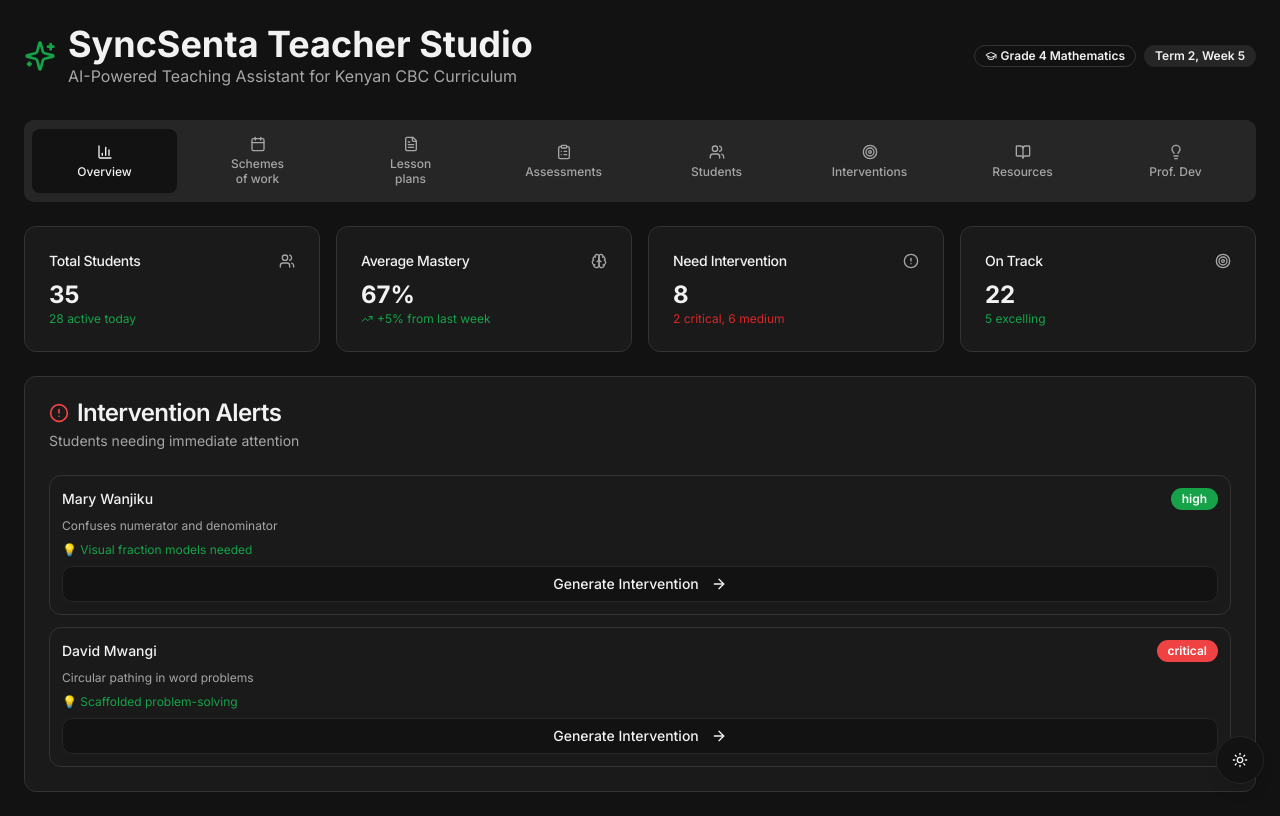
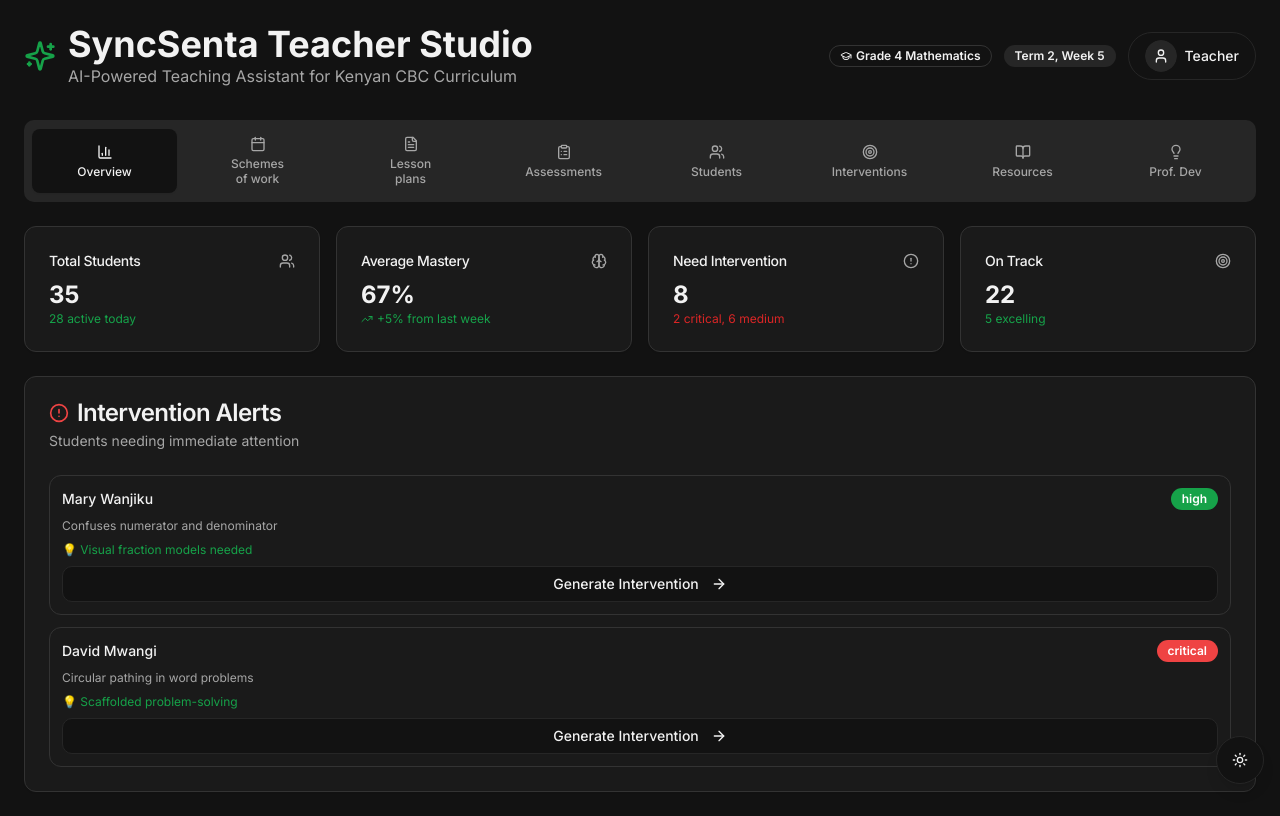
Before and after one commit to Asmit-ctrl/Ascendra, a Next.js app in the folder studio/: page /teacher in a window 1280 px wide. Built offline with nearby package versions, Linux system fonts and the light colour scheme.

Commit message:
fix: Replace localhost with Render backend URL
- Created centralized API configuration
- Updated all components to use environment variable
- Added direct subject-to-chat feature for students
- Backend deployed to Render: https://ascendra-1.onrender.com

```diff
--- a/studio/src/components/teacher/enhanced-teacher-dashboard.tsx
+++ b/studio/src/components/teacher/enhanced-teacher-dashboard.tsx
@@ -1,14 +1,26 @@
 "use client"
 
 import { useState } from 'react'
+import { useRouter } from 'next/navigation'
 import { Tabs, TabsContent, TabsList, TabsTrigger } from '@/components/ui/tabs'
 import { Card } from '@/components/ui/card'
 import { Badge } from '@/components/ui/badge'
+import { Button } from '@/components/ui/button'
 import {
   Calendar, FileText, ClipboardList, BookOpen, Users,
   MessageSquare, Award, Brain, TrendingUp, AlertCircle,
-  BarChart3, Target, Lightbulb, GraduationCap, Sparkles
+  BarChart3, Target, Lightbulb, GraduationCap, Sparkles,
+  LogOut, Settings, User
 } from 'lucide-react'
+import {
+  DropdownMenu,
+  DropdownMenuContent,
+  DropdownMenuItem,
+  DropdownMenuLabel,
+  DropdownMenuSeparator,
+  DropdownMenuTrigger,
+} from "@/components/ui/dropdown-menu"
+import { Avatar, AvatarImage, AvatarFallback } from "@/components/ui/avatar"
 
 // Import sub-components
 import { SchemeOfWorkGenerator } from './scheme-of-work-generator'
@@ -22,6 +34,15 @@ import { ProfessionalDevelopment } from './professional-development'
 
 export function EnhancedTeacherDashboard() {
   const [activeTab, setActiveTab] = useState('overview')
+  const router = useRouter()
+
+  const handleLogout = () => {
+    // Clear any teacher-specific data
+    localStorage.removeItem('teacherName')
+    localStorage.removeItem('userAvatar')
+    // Redirect to login
+    router.push('/login')
+  }
 
   return (
     <div className="container mx-auto p-6 max-w-[1600px]">
@@ -37,12 +58,41 @@ export function EnhancedTeacherDashboard() {
               </p>
             </div>
           </div>
-          <div className="flex items-center gap-2">
+          <div className="flex items-center gap-3">
             <Badge variant="outline" className="gap-1">
               <GraduationCap className="h-3 w-3" />
               Grade 4 Mathematics
             </Badge>
             <Badge variant="secondary">Term 2, Week 5</Badge>
+
+            {/* User Profile Dropdown */}
+            <DropdownMenu>
+              <DropdownMenuTrigger asChild>
+                <Button
+                  variant="outline"
+                  className="flex items-center gap-2 rounded-full h-12 px-4"
+                >
+                  <Avatar className="h-8 w-8">
+                    <AvatarFallback>
+                      <User className="h-4 w-4" />
+                    </AvatarFallback>
+                  </Avatar>
+                  <span className="hidden sm:inline">Teacher</span>
+                </Button>
+              </DropdownMenuTrigger>
+              <DropdownMenuContent className="w-56" align="end">
+                <DropdownMenuLabel>My Account</DropdownMenuLabel>
+                <DropdownMenuSeparator />
+                <DropdownMenuItem>
+                  <Settings className="mr-2 h-4 w-4" />
+                  <span>Settings</span>
+                </DropdownMenuItem>
+                <DropdownMenuItem onClick={handleLogout}>
+                  <LogOut className="mr-2 h-4 w-4" />
+                  <span>Log out</span>
+                </DropdownMenuItem>
+              </DropdownMenuContent>
+            </DropdownMenu>
           </div>
         </div>
       </div>
```
